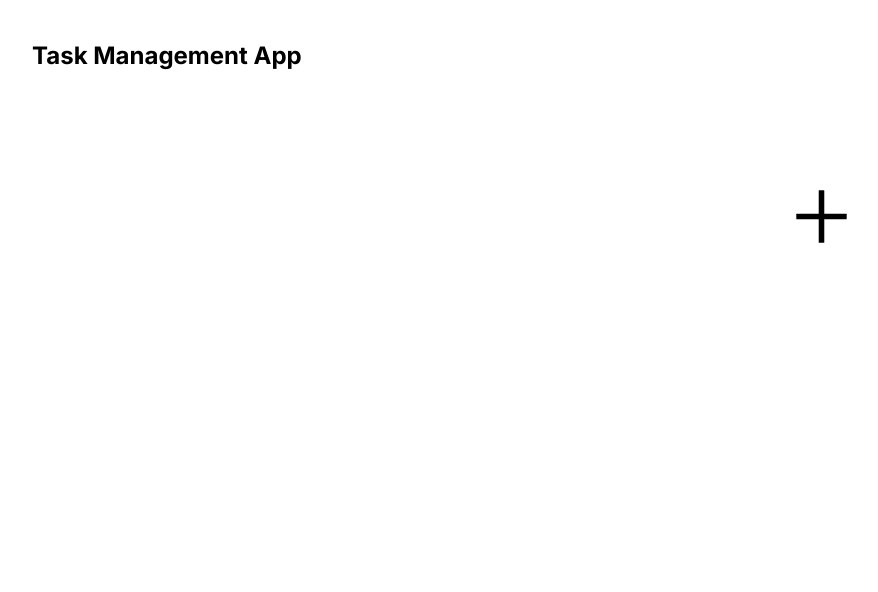
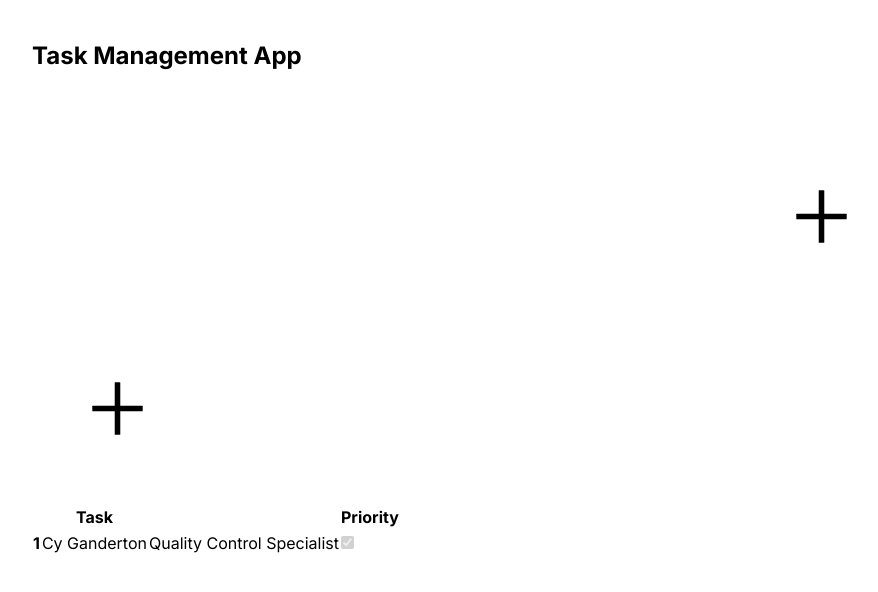
Before and after one commit to dcohen4/cmsc447project, a Next.js app in the folder my-app/: page / in a window 1280 px wide. Shown: the top 592 px of the page, without its empty margins (160-1038 px from the left). Built offline with nearby package versions, Linux system fonts and the light colour scheme.

Commit message:
modified main page

```diff
--- a/my-app/app/page.tsx
+++ b/my-app/app/page.tsx
@@ -13,8 +13,8 @@ export default function Home() {
      <div style={{ display: 'flex', justifyContent: 'right', alignItems: 'flex-end',height: '25vh'  }}>
       <AddTask></AddTask>
      </div>
-     {/* <AddTask></AddTask> */}
-     {/* <TodoList></TodoList> */}
+     <AddTask></AddTask>
+      <TodoList></TodoList>
     </main>
   )
 }
```
